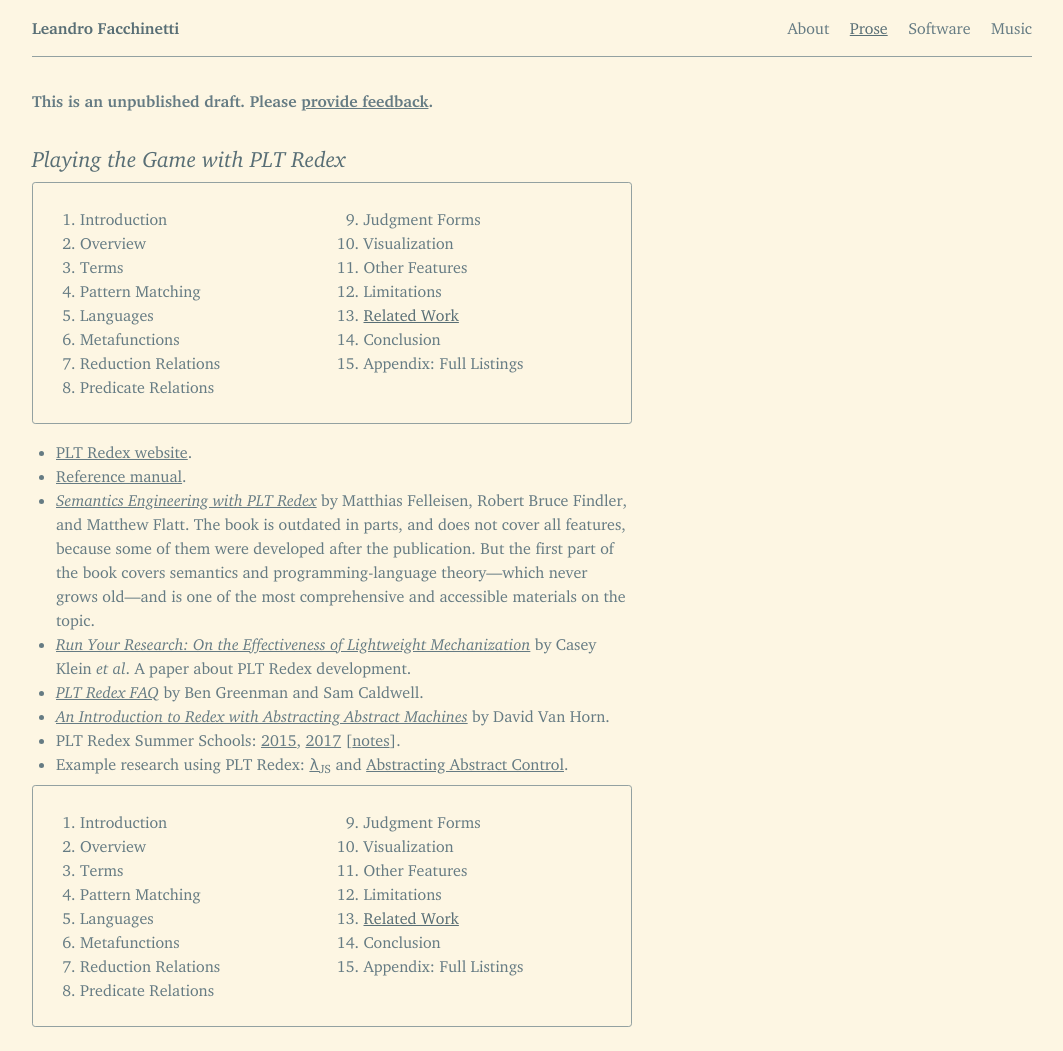
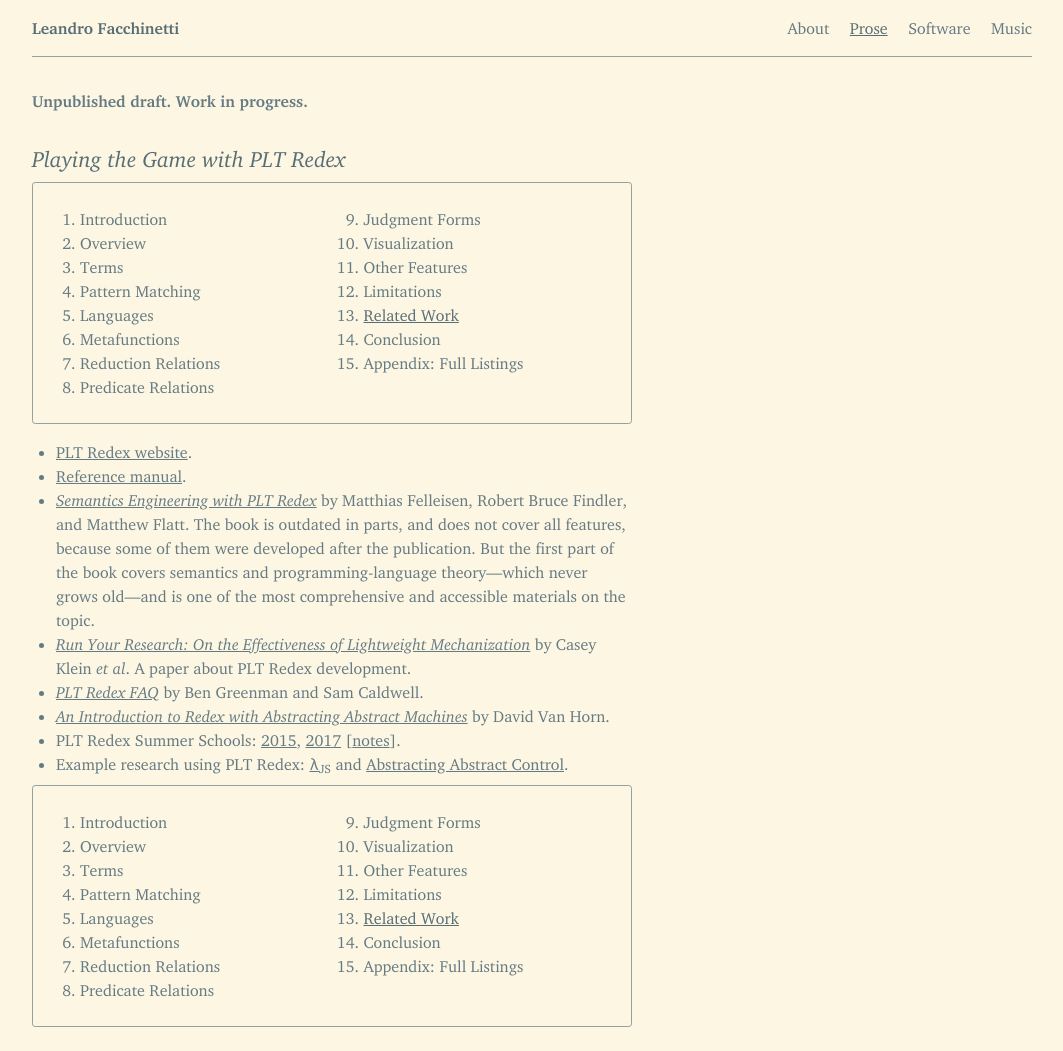
Before and after one commit to leafac/leafac.com, a Jekyll site: the page built from prose/playing-the-game-with-plt-redex/related-work.md, in a window 1280 px wide. Shown: the whole page, without its empty margins (108-1171 px from the left). Built offline with Jekyll 4.4.1, drawn with Linux system fonts in a browser that asks for light colours.

Commit message:
Change draft sentence

```diff
--- a/_layouts/default.html
+++ b/_layouts/default.html
@@ -23,7 +23,7 @@
       {% if page.title %}
         <header>
           {% if page.draft %}
-          <p><strong>This is an unpublished draft. Please <a href="mailto:draft@leafac.com">provide feedback</a>.</strong><p>
+          <p><strong>Unpublished draft. Work in progress.</strong><p>
           {% endif %}
           <h1><a href="{{ page.url }}">{{ page.title }}</a></h1>
           {% if page.date %}
```
